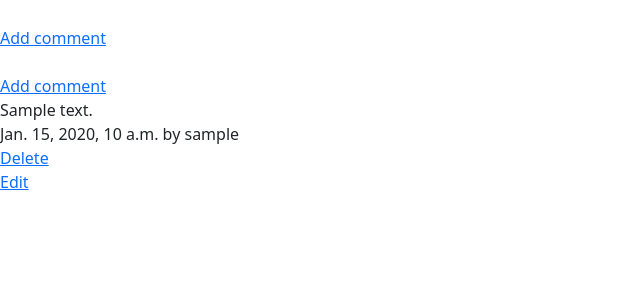
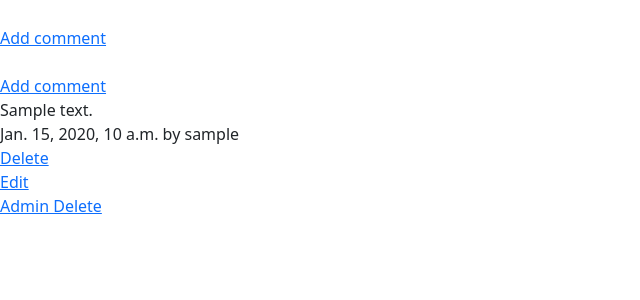
Before and after one commit to neil314159/portfolio-project-4, a Django app: a page that uses templates/review_detail.html in a window 1280 px wide. Shown: the part 220-520 px from the top of the page, without its empty margins (0-640 px from the left). Run offline with Django 3.2, Linux system fonts and the light colour scheme; a user stored in the database is signed in; tables that the repository leaves empty hold one stand-in row (values such as "Sample post").

Commit message:
Add user moderation for comments left on their reviews, allowing them to to delete comments

```diff
--- a/reviews/views.py
+++ b/reviews/views.py
@@ -106,8 +106,10 @@ class UserDeleteView(LoginRequiredMixin, UserPassesTestMixin, generic.DeleteView
         # return self.request.user.id ==
 
         obj = self.get_object()
+        # if obj.review.author == self.request.user.id
+        # return (obj.review.author == self.request.user.id)
         return obj.id == self.request.user.id
-        # return obj.author == self.request.user
+
 
 
 class CommentCreateView(LoginRequiredMixin, generic.CreateView):
@@ -132,7 +134,16 @@ class CommentDeleteView(LoginRequiredMixin, UserPassesTestMixin, generic.DeleteV
 
     def test_func(self):
         obj = self.get_object()
-        return obj.author == self.request.user
+
+         # obj = self.get_object()
+        # return self.request.user.id ==
+
+
+        # if obj.review.author == self.request.user.id
+        # return (obj.review.author == self.request.user.id)
+        # return obj.id == self.request.user.id
+
+        return (obj.author == self.request.user) or (obj.review.author == self.request.user)
 
 
 class CommentUpdateView(LoginRequiredMixin, UserPassesTestMixin, generic.UpdateView):
--- a/templates/review_detail.html
+++ b/templates/review_detail.html
@@ -29,6 +29,10 @@ Text: {{ review.review_text }}
             <a href="{%url 'delete_comment' comment.id%}">Delete</a><br>
             <a href="{%url 'edit_comment' comment.id%}">Edit</a><br>
             {%endif%}
+            {% if user == review.author %}
+            <a href="{%url 'delete_comment' comment.id%}">Admin Delete</a><br>
+
+            {%endif%}
     {% endfor %}
 {%endif%}
 {% endblock content %}
```
